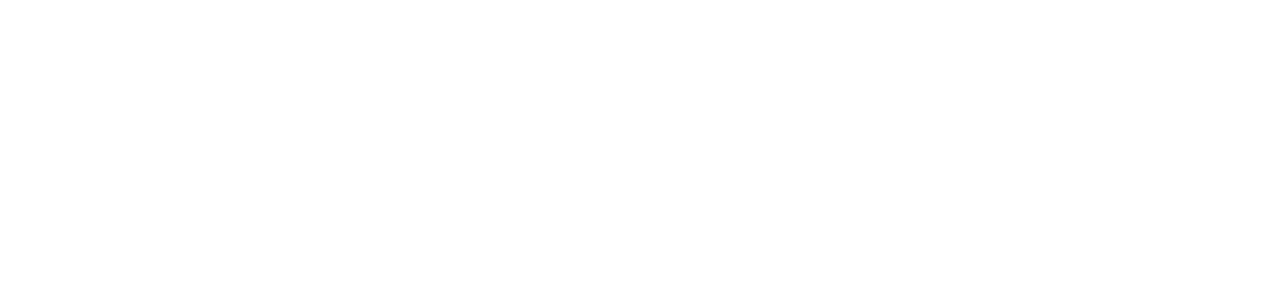
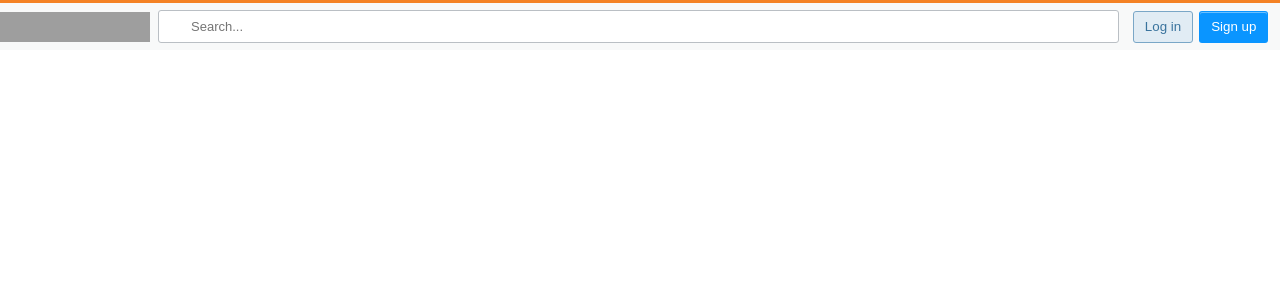
Before and after one commit to codestates-seb/seb42_pre_011, a React (Create React App) app in the folder client/stackoverflow/: page / in a window 1280 px wide. Shown: the top 300 px of the page. Built offline with nearby package versions, Linux system fonts and the light colour scheme; grey boxes are pictures that could not be loaded.

Commit message:
design: Header 컴포넌트 작성 및 CSS 작업

```diff
--- a/client/stackoverflow/src/App.js
+++ b/client/stackoverflow/src/App.js
@@ -1,3 +1,7 @@
-const App = () => {};
+import Header from './components/Header';
+
+const App = () => {
+  return <Header></Header>;
+};
 
 export default App;
--- a/client/stackoverflow/src/components/Header.js
+++ b/client/stackoverflow/src/components/Header.js
@@ -0,0 +1,106 @@
+import styled from 'styled-components';
+
+const HeaderContainer = styled.header`
+  position: fixed;
+  top: 0;
+  left: 0;
+  width: 100%;
+  height: 50px;
+  background-color: hsl(210, 8%, 97.5%);
+  border-top: 3px solid hsl(27, 90%, 55%);
+  display: flex;
+  align-items: center;
+`;
+
+const HeaderTopbarContainer = styled.div`
+  width: 97rem;
+  height: 100%;
+  display: flex;
+  align-items: center;
+  margin: 0 auto;
+`;
+
+const LogoContainer = styled.span`
+  width: 150px;
+  height: 30px;
+  background-image: url(https://cdn.sstatic.net/Img/unified/sprites.svg?v=fcc0ea44ba27);
+  background-position: 0 -500px;
+`;
+
+const SearchContainer = styled.form`
+  padding: 0 8px;
+  flex-grow: 1;
+  display: flex;
+  align-items: center;
+  height: 100%;
+
+  > div {
+    flex-grow: 1;
+  }
+
+  input {
+    background-color: hsl(0, 0%, 100%);
+    color: hsl(210, 8%, 25%);
+    width: 100%;
+    padding: 0.6em 0.7em;
+    padding-left: 32px;
+    border: 1px solid hsl(210, 8%, 75%);
+    border-radius: 3px;
+    font-size: 13px;
+  }
+`;
+
+const NavContainer = styled.nav`
+  height: 100%;
+  padding-right: 12px;
+  margin-left: auto;
+  overflow-x: auto;
+  display: flex;
+  align-items: center;
+
+  > .login-btn {
+    height: 32px;
+    background-color: hsl(205, 46%, 92%);
+    color: hsl(205, 47%, 42%);
+    border-radius: 3px;
+    border: 1px solid hsl(205, 41%, 63%);
+    padding-left: 0.8em;
+    padding-right: 0.8em;
+    cursor: pointer;
+    margin-left: 0.5em;
+  }
+
+  > .signup-btn {
+    height: 32px;
+    background-color: hsl(206, 100%, 52%);
+    color: hsl(0, 0%, 100%);
+    border-radius: 3px;
+    border: 1px solid transparent;
+    padding-left: 0.8em;
+    padding-right: 0.8em;
+    cursor: pointer;
+    margin-left: 0.5em;
+    box-shadow: inset 0 1px 0 0 hsla(0, 0%, 100%, 0.4);
+  }
+`;
+
+const Header = () => {
+  return (
+    <HeaderContainer>
+      <HeaderTopbarContainer>
+        <LogoContainer></LogoContainer>
+        <SearchContainer>
+          <div>
+            <input placeholder="Search..."></input>
+          </div>
+        </SearchContainer>
+        <NavContainer>
+          <button className="login-btn">Log in</button>
+          <button className="signup-btn">Sign up</button>
+        </NavContainer>
+      </HeaderTopbarContainer>
+    </HeaderContainer>
+  );
+};
+
+export default Header;
```
